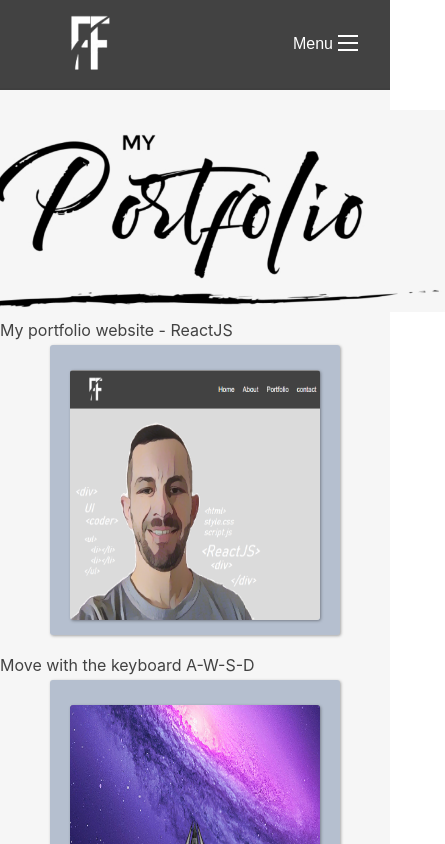
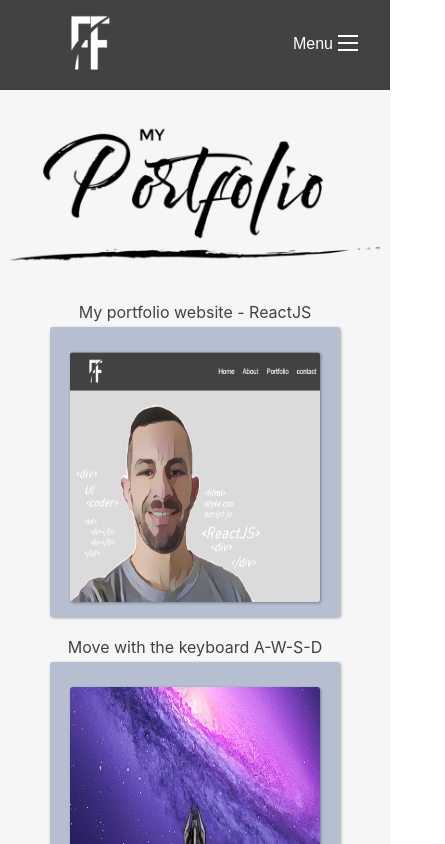
Before and after one commit to fregnani123/site-portfolio-reactjs, a React (Create React App) app: page /portfolio in a window 390 px wide. Shown: the top 844 px of the page, 445 px wide, since content can reach past the window. Built offline with nearby package versions, Linux system fonts and the light colour scheme.

Commit message:
corrigindo portfolio

```diff
--- a/src/pages/Contact/contact.css
+++ b/src/pages/Contact/contact.css
@@ -169,6 +169,7 @@ textarea{
 }
  @media (max-width:500px){
 
+
     input{
         width: 290px;
         margin-left: 25px;
--- a/src/pages/Portfolio/portfolio.css
+++ b/src/pages/Portfolio/portfolio.css
@@ -7,6 +7,7 @@ width: 100%;
 height: 100%;
 justify-content: center;
 background: #f6f6f6;
+
 }
 
 .quadroPortfolio{
@@ -19,7 +20,9 @@ background: #f6f6f6;
     display: flex;
     justify-content: center;
     gap: 20px;
+    width: 100%;
 }
+
 .quadro2{
     display: flex;
     justify-content: center;
@@ -28,7 +31,6 @@ background: #f6f6f6;
 }
 .imgPortfolio{
 width: 500px;
-height: auto;
 margin-top: 20px;
 }
 
@@ -66,18 +68,26 @@ margin-top: 20px;
 
 }
 
-@media(max-width:700px){
+@media(max-width:800px){
+
+    .contentPortfolio{
+        overflow-x: hidden;
+        text-align: center;}
+
+
     .quadro2{
         display: block;
         justify-content: center;
         gap: 20px;
 
     }
+
     .imgPortfolio{
-    width: 500px;
-    height: auto;
-    margin-top: 20px;
-    }
+        width: 380px;
+        margin-top: 20px;
+        margin-bottom: 30px;
+        }
+
     .quadroLi{
     list-style: none;
     margin: auto;
```
